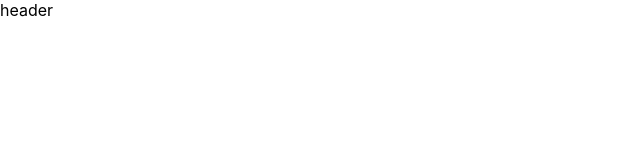
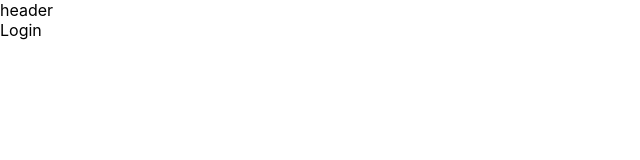
Before and after one commit to Erislandio/app-graphql-frontend, a React (Create React App) app: page /login in a window 1280 px wide. Shown: the top 160 px of the page, without its empty margins (0-640 px from the left). Built offline with nearby package versions, Linux system fonts and the light colour scheme.

Commit message:
add basics template

```diff
--- a/package.json
+++ b/package.json
@@ -3,11 +3,14 @@
   "version": "0.1.0",
   "private": true,
   "dependencies": {
+    "@material-ui/core": "^4.4.2",
+    "@material-ui/icons": "^4.4.1",
     "apollo-boost": "^0.4.4",
     "graphql": "^14.5.6",
     "react": "^16.9.0",
     "react-apollo": "^3.1.1",
     "react-dom": "^16.9.0",
+    "react-router-dom": "^5.0.1",
     "react-scripts": "3.1.1"
   },
   "scripts": {
--- a/src/App.js
+++ b/src/App.js
@@ -1,11 +1,18 @@
-import React from 'react';
-import Header from './components/header/Header';
-
+import React from "react";
+import Header from "./components/header/Header";
+import { Route, Link } from "react-router-dom";
+import { Login } from "./components/login/login";
+import { Dashboard } from "./components/dashboard/dash";
 
 function App() {
   return (
     <div className="App">
       <Header />
+
+      <Route component={Login} path="/login" />
+      <Route component={Dashboard} path="/console" />
+
+      {/* footer */}
     </div>
   );
 }
--- /dev/null
+++ b/src/components/dashboard/dash.jsx
@@ -0,0 +1,5 @@
+import React from "react";
+
+export const Dashboard = () => {
+  return <div>Dah</div>;
+};
--- /dev/null
+++ b/src/components/login/login.jsx
@@ -0,0 +1,5 @@
+import React from "react";
+
+export const Login = () => {
+  return <div>Login</div>;
+};
--- a/src/index.js
+++ b/src/index.js
@@ -1,27 +1,31 @@
-import React from 'react';
-import ReactDOM from 'react-dom';
-import './index.css';
-import App from './App';
-import * as serviceWorker from './serviceWorker';
+import React from "react";
+import ReactDOM from "react-dom";
+import "./index.css";
+import App from "./App";
+import * as serviceWorker from "./serviceWorker";
 
-import { ApolloProvider } from 'react-apollo'
-import { ApolloClient } from 'apollo-client'
-import { createHttpLink } from 'apollo-link-http'
-import { InMemoryCache } from 'apollo-cache-inmemory'
+import { ApolloProvider } from "react-apollo";
+import { ApolloClient } from "apollo-client";
+import { createHttpLink } from "apollo-link-http";
+import { InMemoryCache } from "apollo-cache-inmemory";
+
+import { BrowserRouter as Router, Route, Link } from "react-router-dom";
 
 const httpLink = createHttpLink({
-  uri: 'http://localhost:4000'
-})
+  uri: "http://localhost:4000"
+});
 
 const client = new ApolloClient({
   link: httpLink,
   cache: new InMemoryCache()
-})
+});
 
 ReactDOM.render(
   <ApolloProvider client={client}>
-    <App />
+    <Router>
+      <App />
+    </Router>
   </ApolloProvider>,
-  document.getElementById('root')
-)
+  document.getElementById("root")
+);
 serviceWorker.unregister();
```
Also changed, not shown: 1 other file (tests, documents, lock files or other folders).
